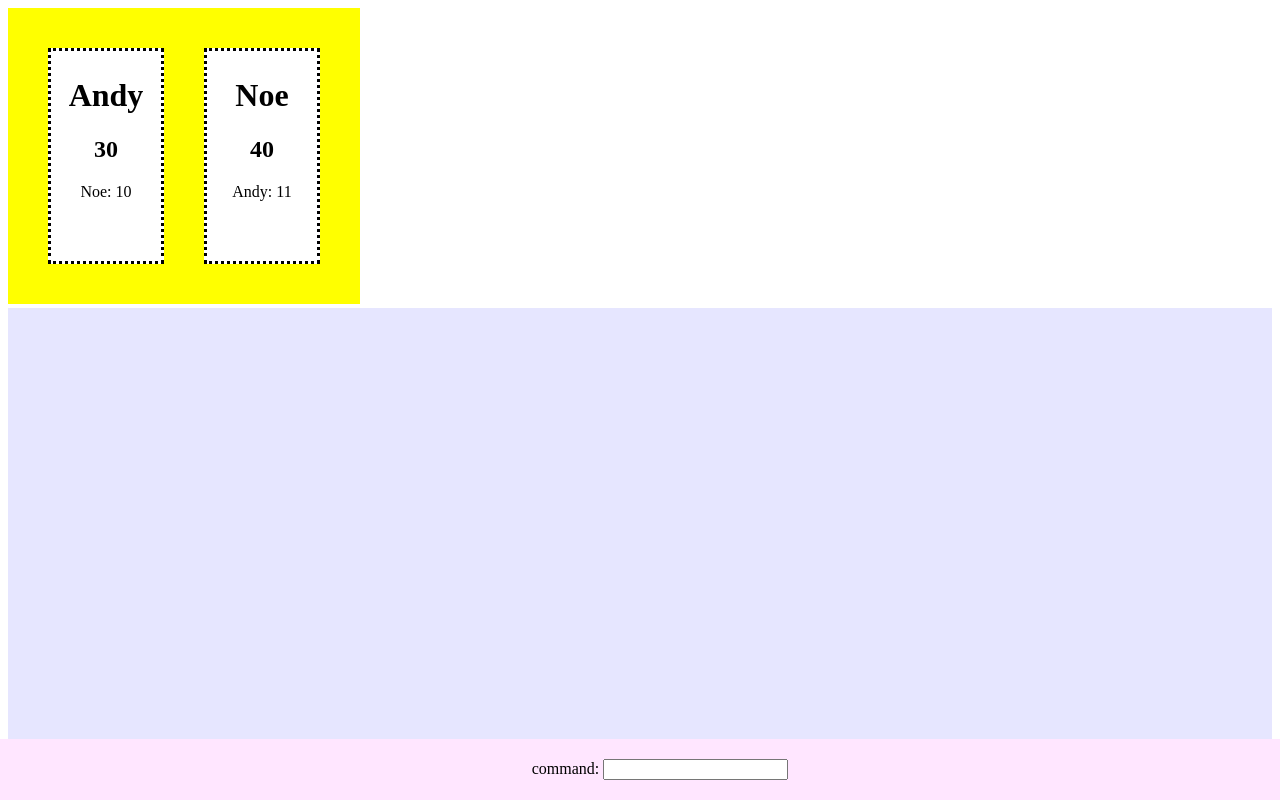
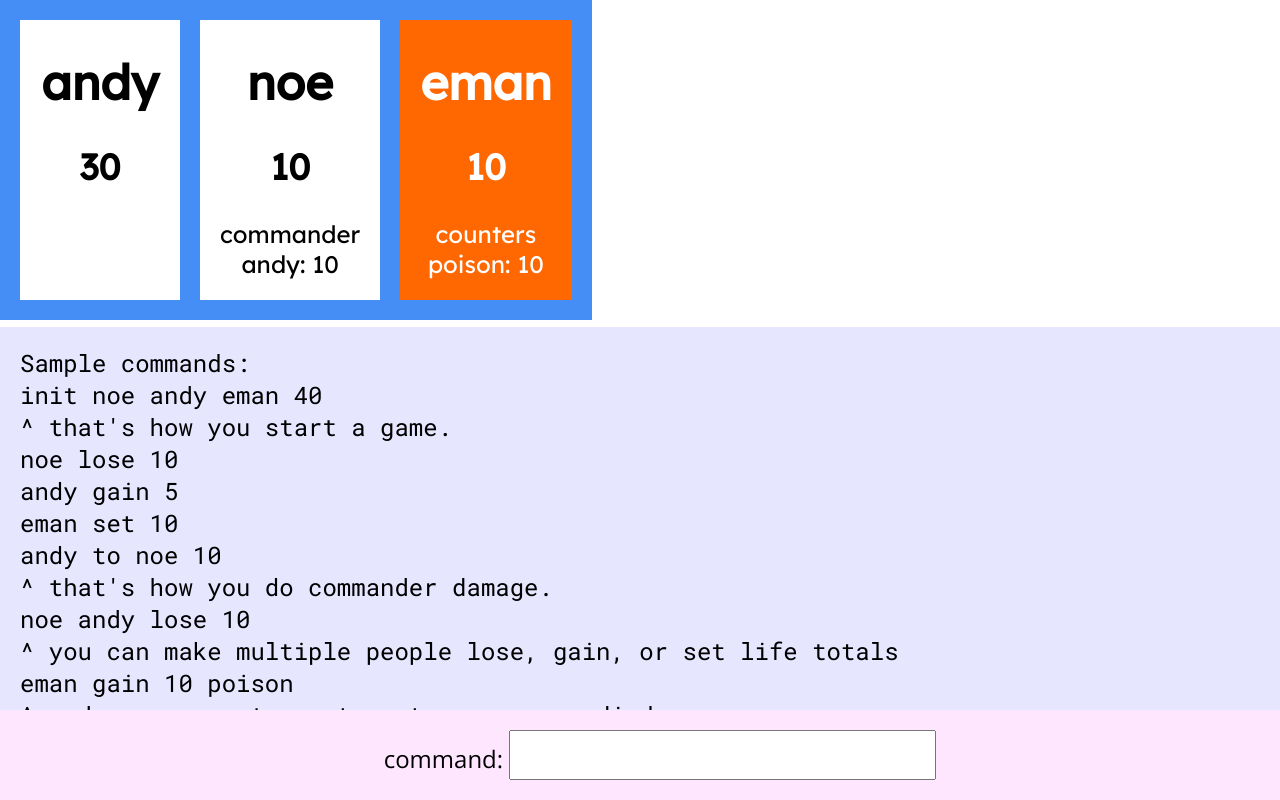
Before and after one commit to medecinqui/edh-life-tracker, a plain HTML site: page index.html in a window 1280 px wide. Drawn offline with nearby package versions, Linux system fonts and the light colour scheme.

Commit message:
prettify, checks counters, checks if you die

```diff
--- a/index.html
+++ b/index.html
@@ -8,20 +8,9 @@
 </head>
 <body>
 	<div id="player-container">
-		<div class="player">
-			<h1> Andy <h1>
-			<h2> 30 </h2>
-			Noe: 10
-		</div>
-		<div class="player">
-			<h1> Noe </h1>
-			<h2> 40 </h2>
-			Andy: 11
-		</div>
 	</div>
 
 	<div id="log">
-
 	</div>
 
 	<div class="footer">
@@ -30,9 +19,9 @@
 		</form>
 	</div>
 
-	<script type="text/javascript" src="player.js"></script>
-	<script type="text/javascript" src="listplayers.js"></script>
-	<script type="text/javascript" src="parse.js"></script>
-	<script type="text/javascript" src="scripts.js"></script>
+	<script type="text/javascript" src="js/player.js"></script>
+	<script type="text/javascript" src="js/listplayers.js"></script>
+	<script type="text/javascript" src="js/parse.js"></script>
+	<script type="text/javascript" src="js/scripts.js"></script>
 </body>
 </html>
--- a/parse.js
+++ b/js/parse.js
@@ -14,15 +14,6 @@ parseCommand = function(str){
 		return false;
 	}
 }
-
-/*
-// names: [string], life: int
-function Game(names, life){
-	this.playerList = new PlayerList();
-	for(let name for names){
-		playerList.addPlayer(name, life);
-	}
-} */
 
 // str: [string]
 initializeGame = function(str){
@@ -48,12 +39,18 @@ playerAction = function(str){
 		players.findPlayer(str[2]).commanderDamage(str[0], Number(str[3]));
 		return true;
 	}
-	else{
-		if(["lose", "gain", "set"].indexOf(str[1]) > -1){
+	else if(["lose", "gain", "set"].indexOf(str[1]) > -1){
+		if(str.length === 4){
+			let evalStr = "players.findPlayer(str[0])."+str[1]+"("+str[2]+", '"+str[3]+"')";
+			eval(evalStr);
+			console.log(evalStr)
+			return true;
+		} else{
 			let evalStr = "players.findPlayer(str[0])."+str[1]+"("+str[2]+")";
 			eval(evalStr);
 			return true;
-		}else{
+		}
+	} else{
 		let partialStr = str.slice(0,str.length-2);
 		let matches = partialStr.map(x => players.playerNames.indexOf(x) > -1);
 		if(matches.every(function(x){return x})){
@@ -64,7 +61,6 @@ playerAction = function(str){
 			return true;
 		}
 		return false;
-		}
 	}
 }
 
@@ -78,6 +74,7 @@ display name + life total + etc
 display misc properties of the table if desired
 text interface
 	parse commands e.g.
+	init noe andy ruben fabian mario darwin eman 40
 	noe lose 10
 	andy gain 5
 	andy set 10
--- a/player.js
+++ b/js/player.js
@@ -34,18 +34,30 @@ Player.prototype.counter = function(kind, amount){
 }
 
 // amount: int
-Player.prototype.gain = function(amount){
-	this.life += amount;
+Player.prototype.gain = function(amount, kind=""){
+	if(kind !== ""){
+		this.counter(kind, amount);
+	} else{
+		this.life += amount;
+	}
 }
-Player.prototype.lose = function(amount){
-	this.life -= amount;
+Player.prototype.lose = function(amount, kind=""){
+	if(kind !== ""){
+		this.counter(kind, -amount);
+	} else{
+		this.life -= amount;
+	}
 }
-Player.prototype.set = function(amount){
-	this.life = amount;
+Player.prototype.set = function(amount, kind=""){
+	if(kind !== ""){
+		this.counters[kind] = amount;
+	} else{
+		this.life = amount;
+	}
 }
 
 Player.prototype.checkDead = function(){
-	if(this.life <= 0 || this.mostCommanderDamage >= 21){
+	if(this.life <= 0 || this.mostCommanderDamage >= 21 || this.counters["poison"] >= 10){
 		return true
 	} else return false
 }
--- a/scripts.js
+++ b/js/scripts.js
@@ -1,10 +1,4 @@
-/*
-players = new ListPlayers();
-andy = new Player("andy", 40)
-players.addPlayer(andy)
-players.findPlayer("andy").commanderDamage("noe", 20)
-console.log(players.findPlayer("andy"))
-*/
+
 let players;
 let consoleElement = document.getElementById("console");
 let logElement = document.getElementById("log");
@@ -32,11 +26,15 @@ updatePlayers = function(){
 	for(let player of players.playerObjects){
 		playerHTML.push(generatePlayerHTML(player));
 	}
-	containerElement.innerHTML = playerHTML.join();
+	containerElement.innerHTML = playerHTML.join("");
 }
 
 generatePlayerHTML = function(player){
-	return "<div class='player' id='" + player.name + "'>"
+	let deadStr = ""
+	if(player.checkDead()){
+		deadStr = " dead";
+	}
+	return "<div class='player"+ deadStr + "' id='" + player.name + "'>"
 	+ "<h1>" + player.name + "</h1>"
 	+ "<h2>" + player.life + "</h2>"
 	+ generateCommanderHTML(player)
@@ -53,7 +51,7 @@ generateCommanderHTML = function(player){
 		for(let key in player.commanderDamages){
 			str.push("<br>", key, ": ", player.commanderDamages[key].toString(10))
 		}
-		str = "Commander" + str.join("");
+		str = "commander" + str.join("");
 	}
 	return str;
 }
@@ -65,11 +63,33 @@ generateCounterHTML = function(player){
 	} else{
 		str = [];
 		for(let key in player.counters){
-			str.push("<br>", key, ": ", player.counters[key].toString(10))
+			if(player.counters[key] !== 0) str.push("<br>", key, ": ", player.counters[key].toString(10));
 		}
-		str = "Counters" + str.join("");
+		if(str.length === 0) return "";
+		str = "counters" + str.join("");
 	}
 	return str;
 }
 
+parseCommand("init andy noe eman 40");
+parseCommand("noe lose 10");
+parseCommand("eman set 10")
+parseCommand("andy to noe 10");
+parseCommand("noe andy lose 10");
+parseCommand("eman gain 10 poison")
+updatePlayers();
+logElement.innerHTML = "Sample commands: <br>\
+		init noe andy eman 40 <br>\
+		^ that's how you start a game. <br>\
+		noe lose 10 <br>\
+		andy gain 5 <br>\
+		eman set 10 <br>\
+		andy to noe 10 <br>\
+		^ that's how you do commander damage. <br>\
+		noe andy lose 10 <br>\
+		^ you can make multiple people lose, gain, or set life totals <br>\
+		eman gain 10 poison <br>\
+		^ and you can get counters too\
+		see eman died";
+
 console.log("loaded scripts");
--- a/styles.css
+++ b/styles.css
@@ -1,8 +1,20 @@
+@import url('https://fonts.googleapis.com/css?family=Lexend+Deca|Open+Sans|Roboto+Mono&display=swap');
+
+body{
+	font-family: "Open Sans", sans-serif;
+	font-size: 1.5em;
+	margin: 0;
+	padding: 0;
+}
+
+input[type="text"]{
+	font-size: 1.4em;
+	font-family: "Roboto Mono", monospace;
+}
+
 #player-container{
-	background-color: yellow;
-	/*margin: -20px;
-	*/
-	padding: 20px;
+	background-color: #458ef5;
+	padding: 10px;
 	display: inline-block;
 }
 
@@ -11,18 +23,20 @@
 	overflow-y: scroll;
 	background-color: #e6e6ff;
 	padding: 20px;
+	margin: 0px;
+	font-family: "Roboto Mono", monospace;
 }
 
 .player{
+	font-family: "Lexend Deca", sans-serif;
 	float: left;
-	min-width: 100px;
-	min-height: 200px;
-	border-style: dotted;
-	border-color: black;
-	margin: 20px;
+	min-width: 120px;
+	min-height: 260px;
+	margin: 10px;
 	background-color: white;
 	text-align: center;
-	padding: 5px;
+	padding: 20px;
+	padding-top: 0px;
 }
 
 .footer{
@@ -30,8 +44,14 @@
 	left: 0;
 	bottom: 0;
 	width: 100%;
+	min-width: 800px;
 	padding: 20px;
 	background-color: #ffe6ff;
 	color: black;
 	text-align: center;
 }
+
+.dead{
+	background-color: #ff6700;
+	color: white;
+}
```
Also changed, not shown: js/listplayers.js (renamed from listplayers.js). Lines whose indentation alone changed are shown as unchanged.
